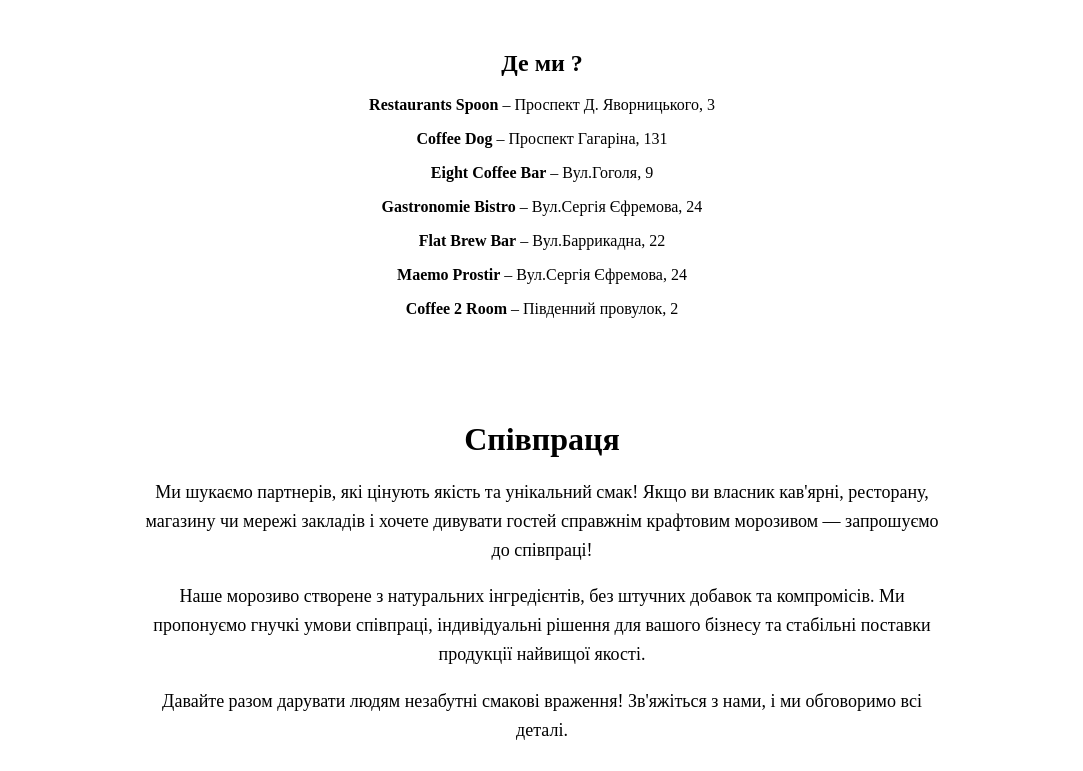
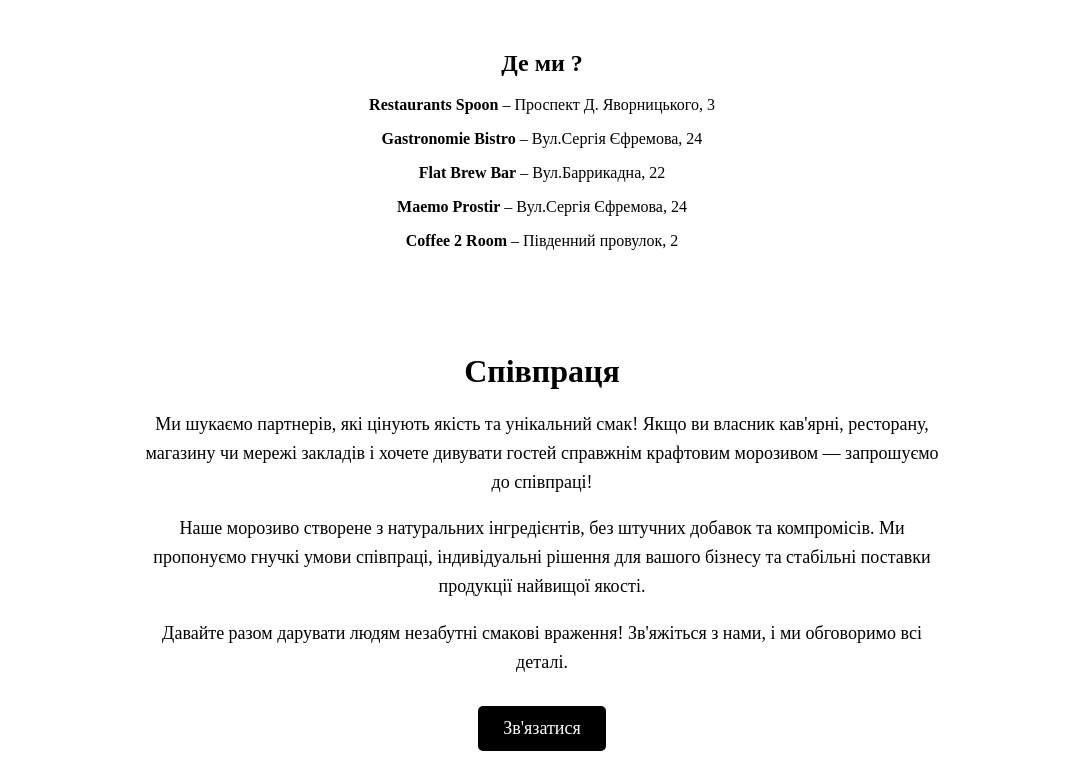
Before and after one commit to Archie776/lovericecream, a plain HTML site: page index.html in a window 1280 px wide. Shown: the part 2660-3431 px from the top of the page, without its empty margins (98-1181 px from the left). Drawn offline with Linux system fonts and the light colour scheme.

Commit message:
Update index.html

```diff
--- a/index.html
+++ b/index.html
@@ -184,8 +184,6 @@
 <section class="locations" id="locations">
     <h2>Де ми ?</h2>
     <p><strong>Restaurants Spoon</strong> – Проспект Д. Яворницького, 3</p>
-    <p><strong>Coffee Dog</strong> – Проспект Гагаріна, 131</p>
-    <p><strong>Eight Coffee Bar</strong> – Вул.Гоголя, 9</p>
     <p><strong>Gastronomie Bistro</strong> – Вул.Сергія Єфремова, 24</p>
     <p><strong>Flat Brew Bar</strong> – Вул.Баррикадна, 22</p>
     <p><strong>Maemo Prostir</strong> – Вул.Сергія Єфремова, 24</p>
```
